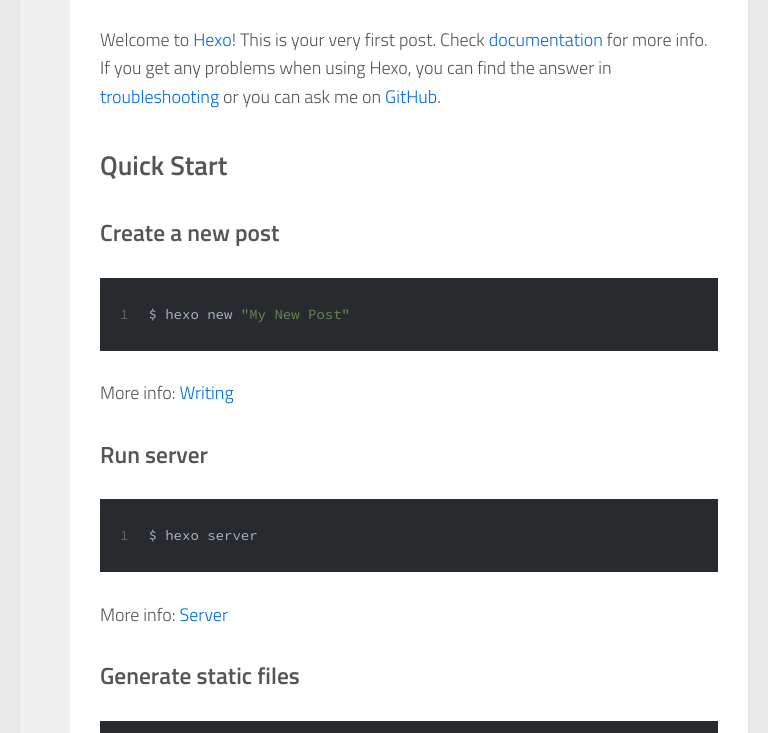
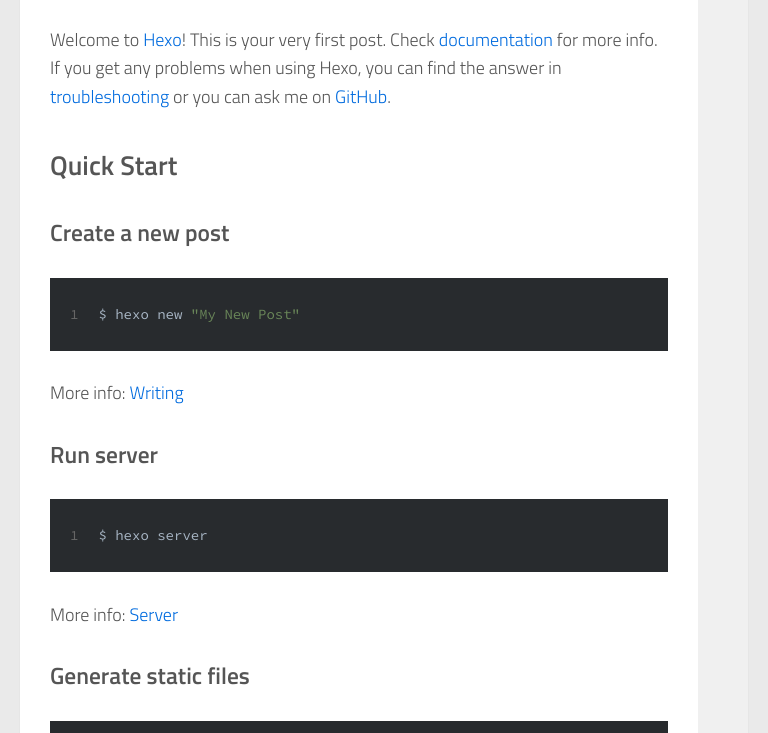
Before and after one commit to Soyeon1128/Soyeon1128.github.io, a plain HTML site: page 2017/10/16/hello-world/index.html in a window 768 px wide. Shown: the part 354-1087 px from the top of the page. Drawn offline with Linux system fonts and the light colour scheme; no server answers; a script that the page names is missing.

Commit message:
Site updated: 2017-10-17 01:07:11

```diff
--- a/2017/10/16/hello-world/index.html
+++ b/2017/10/16/hello-world/index.html
@@ -75,7 +75,7 @@
 
 
                                 <li class="main-nav-list-item" >
-                                    <a class="main-nav-list-link" href="/about/index.html">Quant a</a>
+                                    <a class="main-nav-list-link" href="/">Quant a</a>
                                 </li>
 
                         </ul>
@@ -178,7 +178,7 @@
 
 
 
-    <a data-url="http://Soyeon1128.github.io/2017/10/16/hello-world/" data-id="cj8ud9bwk0000t5yc364ifh1i" class="article-share-link"><i class="fa fa-share"></i>Compartir</a>
+    <a data-url="http://Soyeon1128.github.io/2017/10/16/hello-world/" data-id="cj8udhvcg0000aaycg24fv2nk" class="article-share-link"><i class="fa fa-share"></i>Compartir</a>
 <script>
     (function ($) {
         $('body').on('click', function() {
--- a/css/style.css
+++ b/css/style.css
@@ -294,8 +294,8 @@ code {
   box-sizing: border-box;
   -webkit-box-shadow: rgba(0,0,0,0.098) 0px 1px 1px 0px;
   box-shadow: rgba(0,0,0,0.098) 0px 1px 1px 0px;
-  padding-left: 340px;
-  background: url("images/s-left.png") repeat-y left 0;
+  padding-right: 340px;
+  background: url("images/s-left.png") repeat-y right 0;
 }
 .main-body-inner:before,
 .main-body-inner:after {
@@ -306,7 +306,7 @@ code {
   clear: both;
 }
 #main {
-  float: right;
+  float: left;
   width: 100%;
   -webkit-box-sizing: border-box;
   -moz-box-sizing: border-box;
@@ -556,8 +556,8 @@ code {
   display: none;
 }
 #sidebar {
-  float: left;
-  margin-left: -340px;
+  float: right;
+  margin-right: -340px;
   width: 340px;
 }
 #sidebar .sidebar-toggle {
@@ -1899,12 +1899,12 @@ i.icon:before {
     margin-top: -50px;
   }
   .main-body-inner {
-    padding-left: 50px;
-    background-position: -290px 0 !important;
+    padding-right: 50px;
+    background-position: -340px 0 !important;
   }
   .main-body-inner #sidebar {
-    left: 0;
-    background: url("images/s-left.png") repeat-y left 0;
+    right: 0;
+    background: url("images/s-left.png") repeat-y right 0;
     margin: 0;
     height: 100%;
     position: absolute;
@@ -1941,7 +1941,7 @@ i.icon:before {
     font-family: fontawesome;
   }
   .main-body-inner #sidebar .sidebar-toggle .toggle:before {
-    content: '\f101';
+    content: '\f100';
   }
   .main-body-inner #sidebar .sidebar-top {
     padding: 10px 30px;
```
Also changed, not shown: archives/2017/10/index.html (+1 -1 lines), archives/2017/index.html (+1 -1 lines), archives/index.html (+1 -1 lines), index.html (+1 -1 lines).
